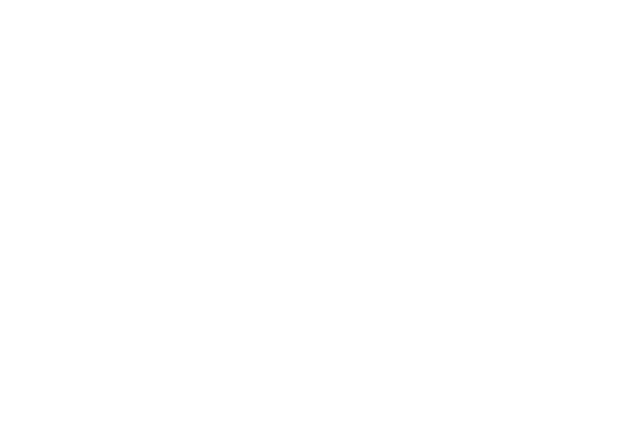
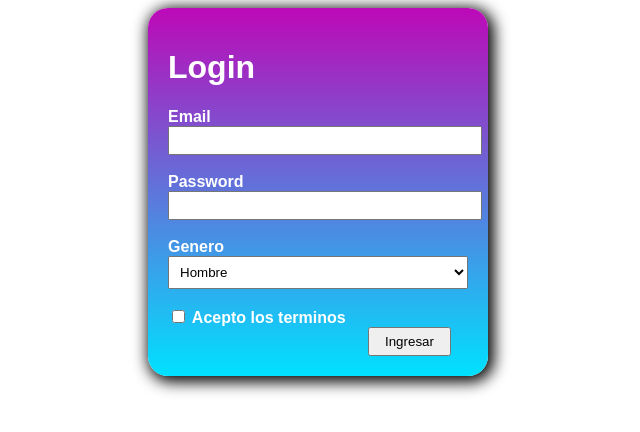
Before and after one commit to Danielfebamo/aspirantes-mir-html-y-css, a plain HTML site: page ejercicio2-html-y-css/index.html in a window 1280 px wide. Shown: the whole page, without its empty margins (322-962 px from the left). Drawn offline with Linux system fonts and the light colour scheme.

Commit message:
Implementando formulario ejercicio 3

```diff
--- a/ejercicio2-html-y-css/estilos.css
+++ b/ejercicio2-html-y-css/estilos.css
@@ -0,0 +1,37 @@
+div.formulario{
+width: 300px;
+padding: 20px;
+border-radius: 20px;
+margin: auto;
+background-image:linear-gradient(#bd09b7,rgb(0, 225, 255));
+box-shadow: 3px 3px 15px 3px;
+}
+input.f{
+    padding: 5px;
+    width: 100%;
+    margin: auto;
+}
+input.b{
+    padding-top: 5px;
+    padding-bottom: 5px;
+    padding-left: 15px;
+    padding-right: 15px;
+    position: relative;
+    left: 200px;
+    bottom: 0;
+}
+select{
+    padding: 7px;
+    width: 100%;
+}
+label,h1{
+    color:white;
+    font-family: Arial, Helvetica, sans-serif;
+    font-weight: bold;
+}
+@media (min-width:500px) {
+    input.f{
+        width: 300px;
+    }
+
+}
--- a/ejercicio2-html-y-css/index.html
+++ b/ejercicio2-html-y-css/index.html
@@ -8,6 +8,34 @@
     <title>LOGIN</title>
 </head>
 <body>
+    <div class="formulario">
+        <form action="datos login">
+            <h1>Login</h1>
+
+            <label for="email">Email</label><br>
+            <input type="email" class="f" id="email" name="email"><br><br>
+
+            <label for="password">Password</label><br>
+            <input type="password" class="f" id="password" name="password"><br><br>
+
+            <label for="select">Genero</label><br>
+            <select name="select" id="select">
+                <option value="Hombre">Hombre</option>
+                <option value="Mujer">Mujer</option>
+            </select><br><br>
+
+            <label for="checkbox">
+                <input type="checkbox">
+            <label>Acepto los terminos</label>
+            </label><br>
+
+            <input type="submit" value="Ingresar" class="b">
+
+
+
+        </form>
+
+    </div>
 
 </body>
 </html>
```
